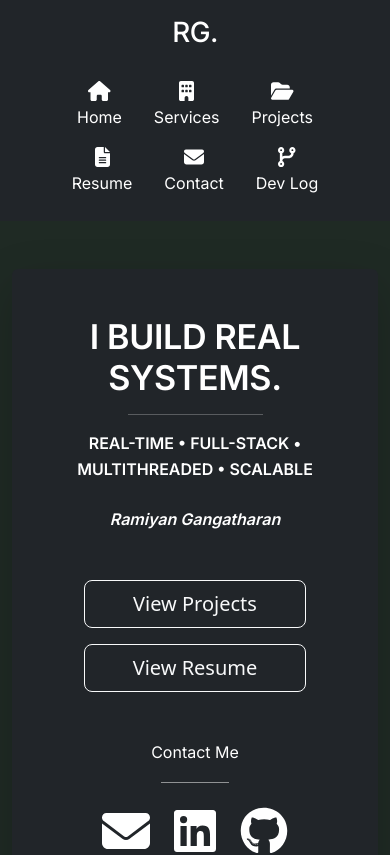
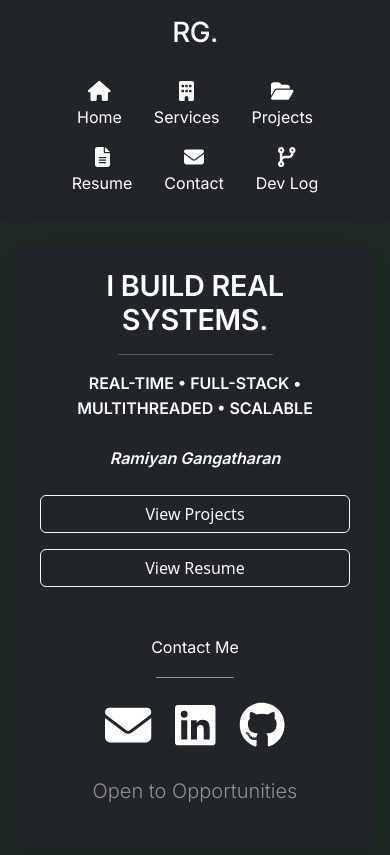
Before and after one commit to RamiyanGangatharan/Portfolio2025, a Next.js app in the folder client/: page / in a window 390 px wide. Shown: the top 855 px of the page. Built offline with nearby package versions, Linux system fonts and the light colour scheme.

Commit message:
made it mobile friendly

```diff
--- a/client/src/pages/index.js
+++ b/client/src/pages/index.js
@@ -12,34 +12,40 @@ export default function Home() {
     <>
       <Head><title>Rami&apos;s Portfolio</title></Head>
       <Header />
-      <main className="container d-flex flex-column align-items-center justify-content-center text-center">
-        <div className="text-white bg-dark shadow-lg border-0 p-5 mb-5 mt-5 rounded w-100">
+      <main className="container px-3 px-md-5 d-flex flex-column align-items-center text-center">
+        <div className="text-white bg-dark shadow-lg border-0 p-4 p-md-5 mb-4 mt-4 rounded w-100">
 
-          <h2 className="display-4 fw-bold">I BUILD REAL SYSTEMS.</h2>
+        <h2 className="fw-bold" style={{ fontSize: "clamp(1.8rem, 5vw, 3rem)" }}>
+          I BUILD REAL SYSTEMS.
+        </h2>
           <hr className="w-50 mx-auto opacity-25" />
 
           <p className="mt-3 fw-semibold text-uppercase text-white">Real-time • Full-stack • Multithreaded • Scalable</p>
           <p className="mt-4 text-white fw-bold fst-italic">Ramiyan Gangatharan</p>
 
-          <div className="mt-5 d-flex justify-content-center gap-3 flex-wrap">
-            <Link href="/projects" className="btn btn-outline-light btn-lg px-5">View Projects</Link>
-            <Link href="/resume" className="btn btn-outline-light btn-lg px-5">View Resume</Link>
+          <div className="mt-4 d-flex flex-column flex-md-row justify-content-center gap-3 w-100">
+            <Link href="/projects" className="btn btn-outline-light w-md-auto">
+              View Projects
+            </Link>
+            <Link href="/resume" className="btn btn-outline-light w-md-auto">
+              View Resume
+            </Link>
           </div>
 
           <p className="mt-5 text-white underline">Contact Me</p>
 
           <hr className="w-25 mx-auto opacity-50" />
 
-          <div className="d-flex justify-content-center gap-4 mt-4 mb-4">
+          <div className="d-flex justify-content-center gap-4 mt-4 mb-4 fs-3 fs-md-1">
             <a
               href="mailto:ramiyan2185@gmail.com"
-              className="text-white icon-hover"><FontAwesomeIcon icon={faEnvelope} size="3x"/>
+              className="text-white icon-hover"><FontAwesomeIcon icon={faEnvelope} size="2x"/>
             </a>
             <a href="https://www.linkedin.com/in/ramiyan/" target="_blank" rel="noopener noreferrer" className="text-white icon-hover">
-              <FontAwesomeIcon icon={faLinkedin} size="3x"/>
+              <FontAwesomeIcon icon={faLinkedin} size="2x"/>
             </a>
             <a href="https://github.com/RamiyanGangatharan" target="_blank" rel="noopener noreferrer" className="text-white icon-hover">
-              <FontAwesomeIcon icon={faGithub} size="3x"/>
+              <FontAwesomeIcon icon={faGithub} size="2x"/>
             </a>
           </div>
           <p className="mt-4 text-white-50 lead">Open to Opportunities</p>
```
